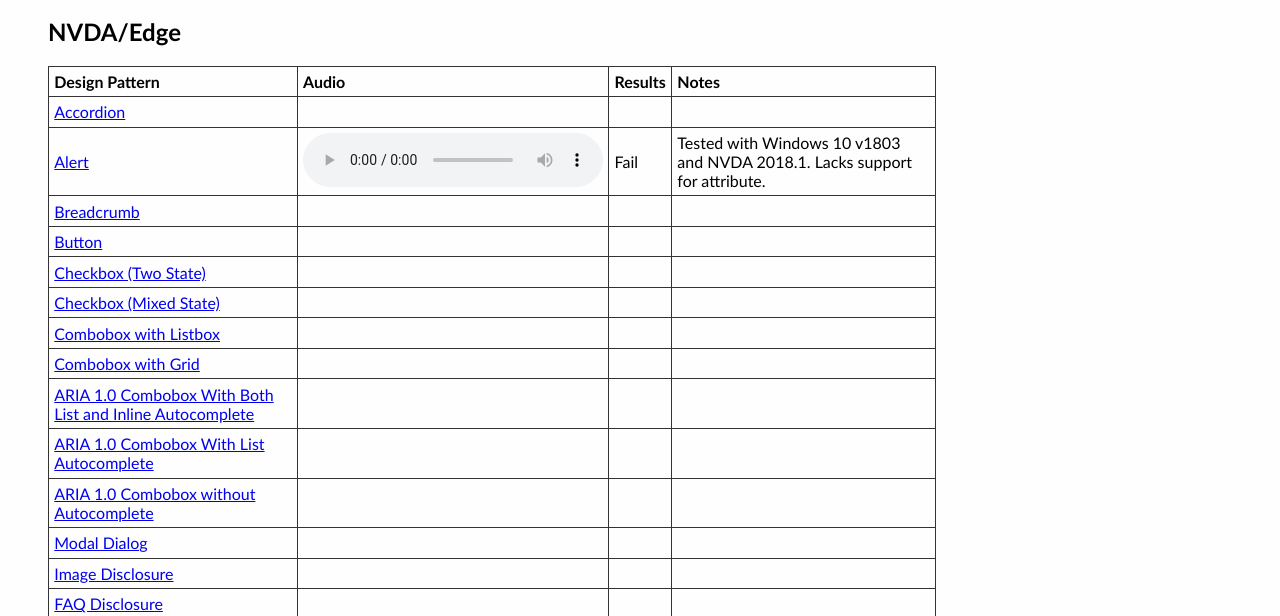
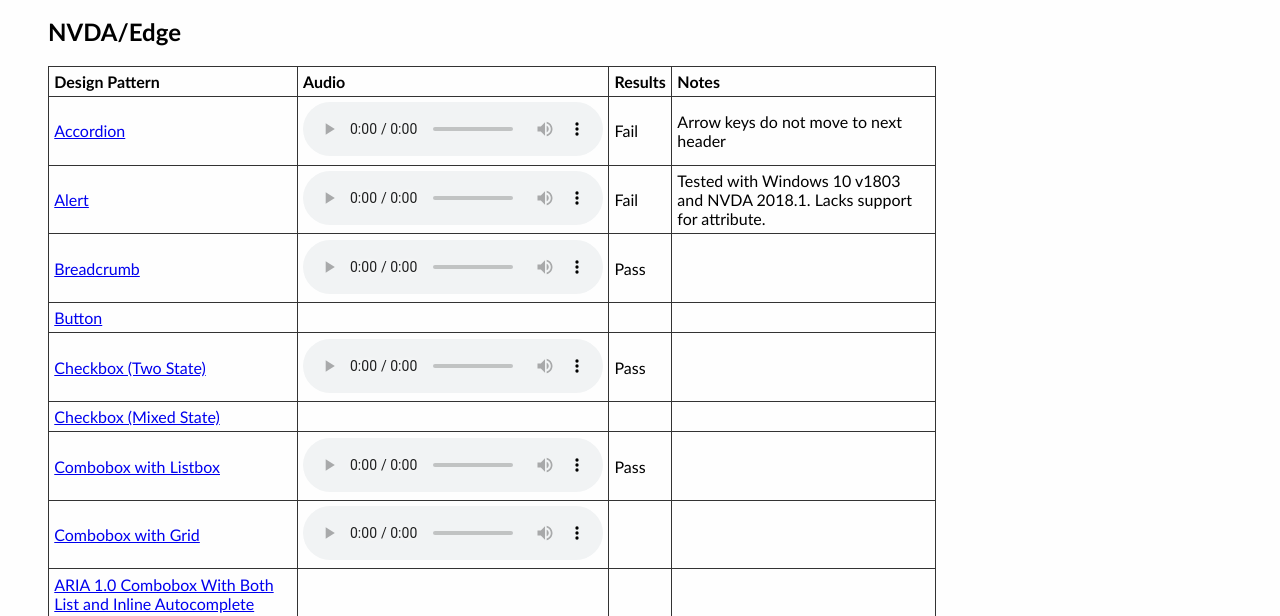
Before and after one commit to NataliePatriceTucker/ATTestRepo, a plain HTML site: page hostingstart.html in a window 1280 px wide. Shown: the part 158-774 px from the top of the page. Drawn offline with Linux system fonts and the light colour scheme.

Commit message:
index changes

```diff
--- a/hostingstart.html
+++ b/hostingstart.html
@@ -29,9 +29,9 @@
     </tr>
     <tr>
         <td><a href="https://www.w3.org/TR/wai-aria-practices/examples/accordion/accordion.html">Accordion</a></td>
-        <td></td>
-        <td></td>
-        <td></td>
+        <td> <audio src="audio/accordion-nve.mp3" controls </audio></td>
+        <td>Fail</td>
+        <td>Arrow keys do not move to next header</td>
     </tr>
     <tr>
         <td><a href="https://www.w3.org/TR/wai-aria-practices/examples/alert/index.html">Alert</a></td>
@@ -41,8 +41,8 @@
     </tr>
     <tr>
         <td><a href="https://www.w3.org/TR/wai-aria-practices/examples/breadcrumb/index.html">Breadcrumb</a></td>
-        <td></td>
-        <td></td>
+        <td><audio src="audio/breadcrumbs-nve.mp3" controls </audio></td>
+        <td>Pass</td>
         <td></td>
     </tr>
     <tr>
@@ -53,8 +53,8 @@
     </tr>
     <tr>
         <td><a href="https://www.w3.org/TR/wai-aria-practices/examples/checkbox/checkbox-1/checkbox-1.html">Checkbox (Two State)</a></td>
-        <td></td>
-        <td></td>
+        <td><audio src="audio/checkbox1-nve.mp3" controls </audio></td>
+        <td>Pass</td>
         <td></td>
     </tr>
     <tr>
@@ -65,19 +65,19 @@
      </tr>
     <tr>
         <td><a href="https://www.w3.org/TR/wai-aria-practices-1.1/examples/combobox/aria1.1pattern/listbox-combo.html">Combobox with Listbox</a></td>
-        <td></td>
-        <td></td>
+        <td><audio src="audio/listboxcombo-nve.mp3" controls </audio></td>
+        <td>Pass</td>
         <td></td>
     </tr>
     <tr>
         <td><a href="https://www.w3.org/TR/wai-aria-practices-1.1/examples/combobox/aria1.1pattern/grid-combo.html">Combobox with Grid </a></td>
-        <td></td>
+        <td><audio src="audio/listboxcombo-nve.mp3" controls </audio></td>
         <td></td>
         <td></td>
     </tr>
     <tr>
         <td><a href="https://www.w3.org/TR/wai-aria-practices-1.1/examples/combobox/aria1.0pattern/combobox-autocomplete-both.html">ARIA 1.0 Combobox With Both List and Inline Autocomplete</a></td>
-        <td></td>
+        <td><audio src="audio/"</td>
         <td></td>
         <td></td>
     </tr>
```
Also changed, not shown: 4 other files.
